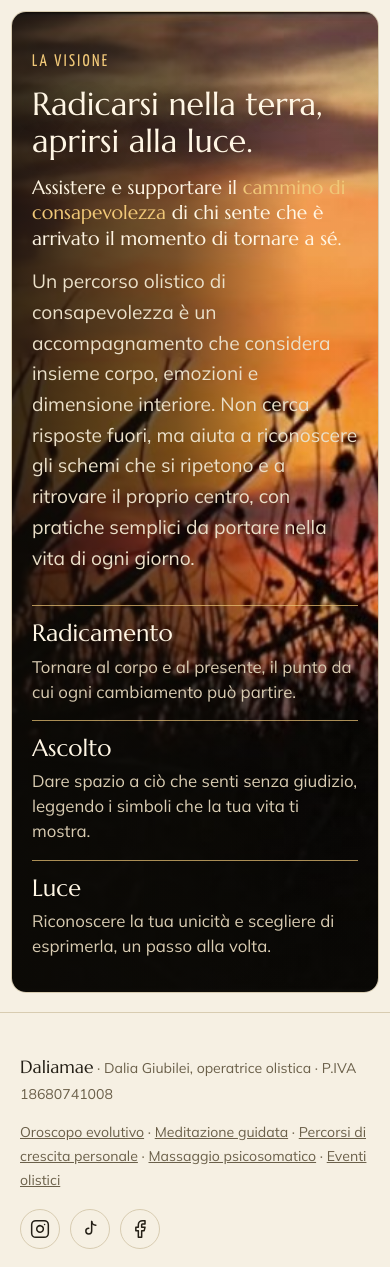
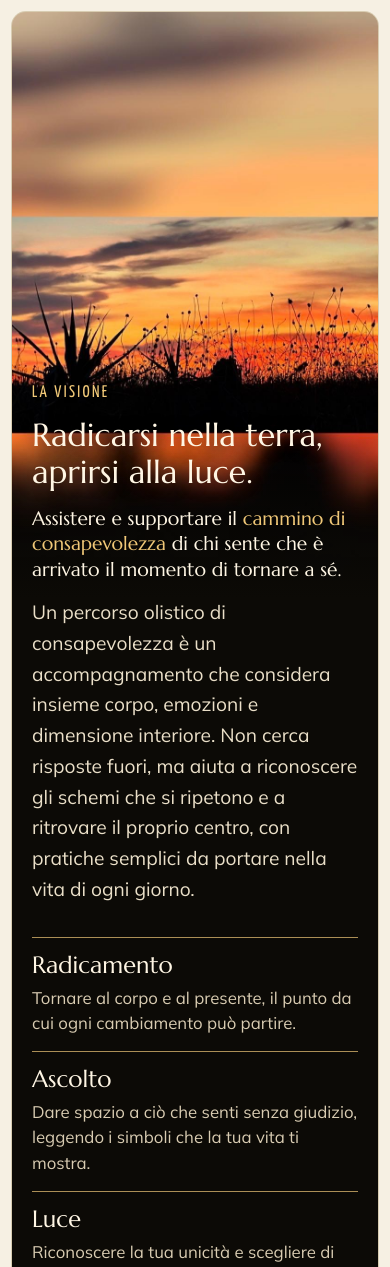
Before and after one commit to daliagiubilei-dot/mio-sito, a Flask app: page /la-visione in a window 390 px wide. Shown: the part 65-1332 px from the top of the page. Run offline with Flask 3, Linux system fonts and the light colour scheme; data comes from the database, SQL or seed files in the repository.

Commit message:
La Visione: nuova foto del tramonto per la versione telefono
Co-Authored-By: Claude Opus 5.5 <noreply@anthropic.com>
Claude-Session: https://claude.ai/code/session_01CbzdLyBepgsHLGizKFreqm

```diff
--- a/static/css/style.css
+++ b/static/css/style.css
@@ -114,7 +114,9 @@ header.nav.open .menu-btn span:nth-child(3){transform:translateY(-6px) rotate(-4
 .vis-principles p{color:#d9ccb2;font-size:clamp(.9rem,2vh,1.05rem);line-height:1.5}
 .vis-content .note{color:#bfe6f3;background:rgba(15,40,50,.75);border-color:#6fb3c9}
 @media (max-width:860px){.vis-principles{grid-template-columns:1fr;gap:16px}}
-@media (max-width:600px){.vis-hero{padding:12px 12px 20px}.vis-panel{background-position:30% center}}
+@media (max-width:600px){.vis-hero{padding:12px 12px 20px}
+  .vis-panel{min-height:0;background:linear-gradient(180deg,rgba(12,10,6,0) 0,rgba(12,10,6,0) calc((100vw - 24px)*1.15),#0c0a06 calc((100vw - 24px)*1.6)),url("../img/vision-bg-mobile.jpg") center top/100% auto no-repeat #0c0a06}
+  .vis-content{padding-top:calc((100vw - 24px)*1.02)}}
 
 /* home tiles */
 .tiles{display:grid;grid-template-columns:repeat(4,minmax(0,1fr));gap:1px;background:var(--line);border:1px solid var(--line)}
```
Also changed, not shown: static/img/vision-bg-mobile.jpg (added).
